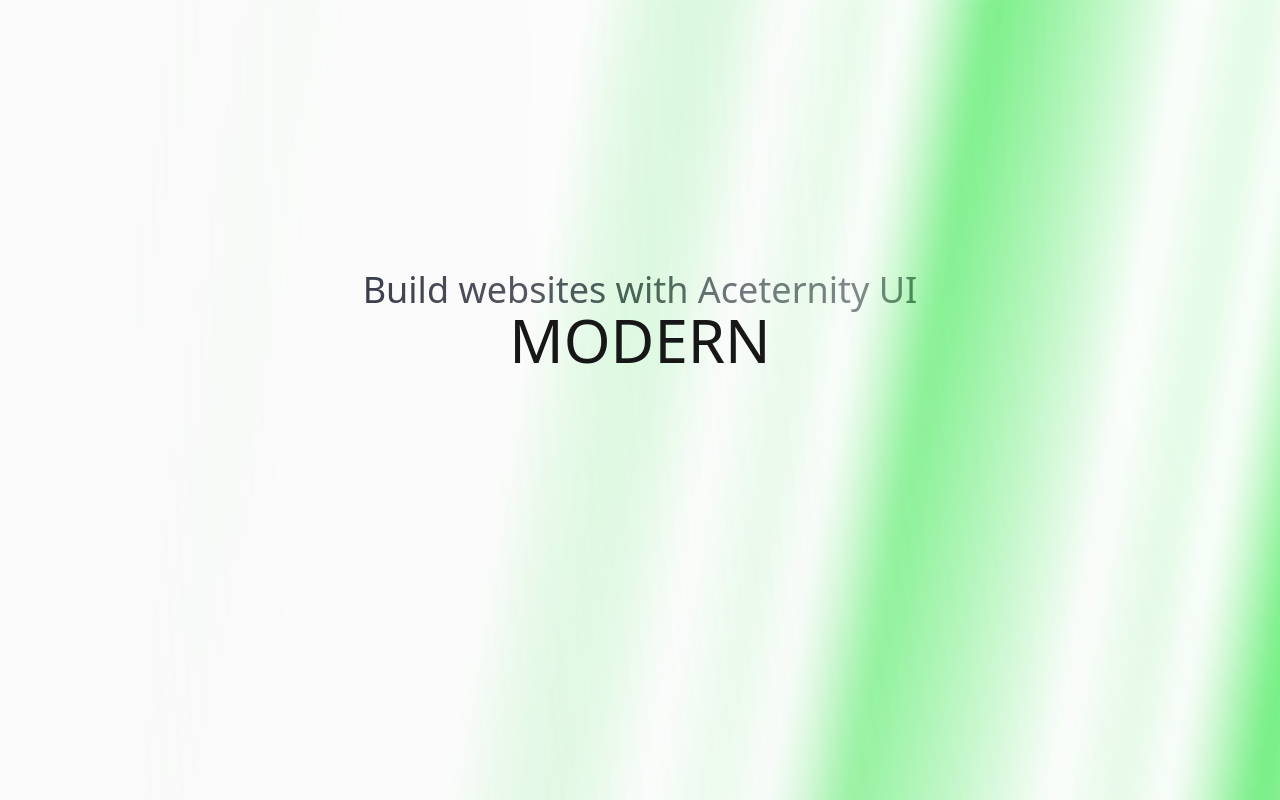
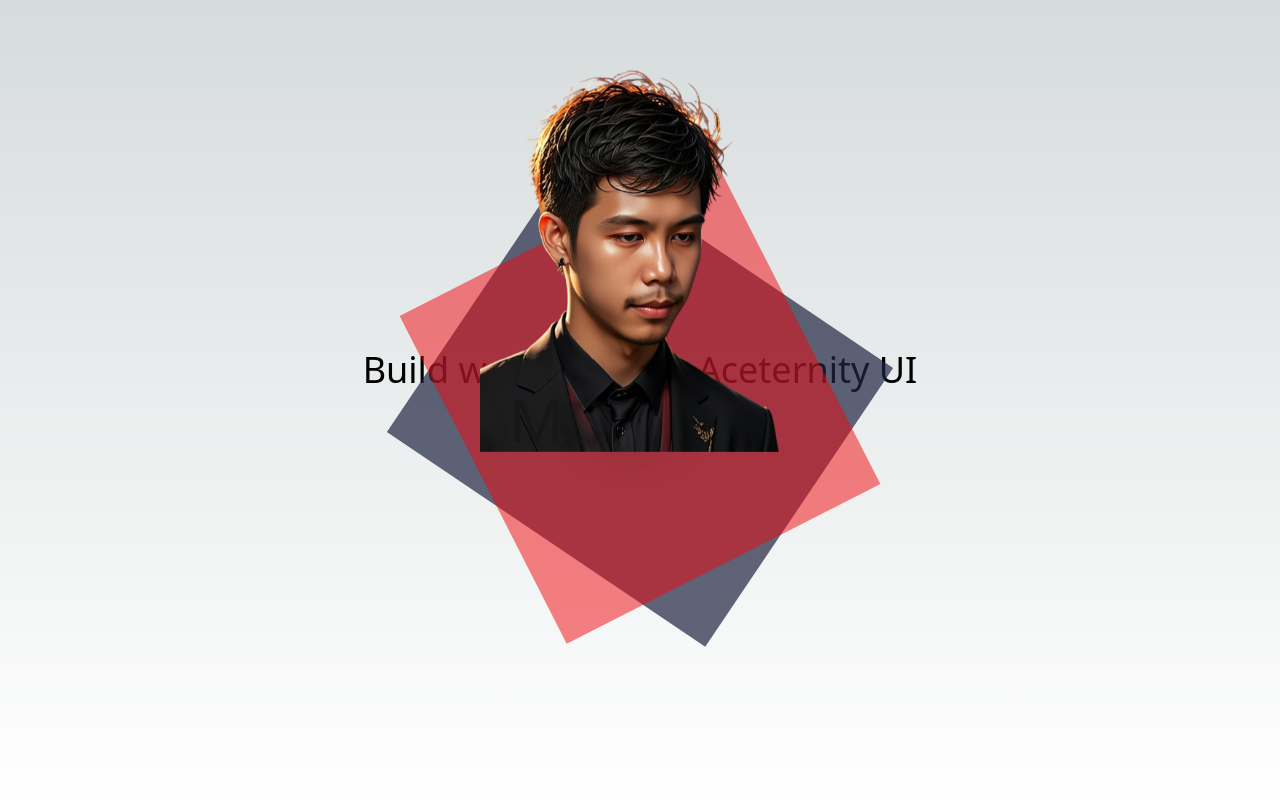
Before and after one commit to Bukangliwayway/haymeb-portfolio, a Next.js app: page / in a window 1280 px wide. Shown: the top 800 px of the page. Built offline with nearby package versions, Linux system fonts and the light colour scheme.

Commit message:
gudnayt malala amp

```diff
--- /dev/null
+++ b/components/Hero/Boxes.tsx
@@ -0,0 +1,42 @@
+import React from "react";
+import { motion } from "framer-motion";
+
+const Boxes = () => {
+  const rotate1 = Math.floor(Math.random() * 360);
+  const rotate2 = -rotate1 + Math.floor(Math.random() * 20 + 1);
+  return (
+    <>
+      <motion.div
+        className="bg-shade min-w-[24rem] min-h-[21rem] absolute top-45% left-45% "
+        initial={{ opacity: 0, x: -100, y: -100, scale: 0.8 }}
+        animate={{
+          opacity: 0.7,
+          x: [50, -50, 0],
+          y: [50, -50, 0],
+          rotate: rotate1,
+          scale: [1.2, 0.8, 1],
+        }}
+        transition={{ duration: 0.4, type: "spring", stiffness: 100 }}
+      />
+      <motion.div
+        className="bg-bright min-w-[22rem] min-h-[23rem] absolute top-69% left-69% "
+        initial={{ opacity: 0, x: 100, y: 100, scale: 0.8 }}
+        animate={{
+          opacity: 0.5,
+          x: [-50, 50, 0],
+          y: [-50, 50, 0],
+          rotate: rotate2,
+          scale: [1.2, 0.8, 1],
+        }}
+        transition={{
+          duration: 0.4,
+          delay: 0.2,
+          type: "spring",
+          stiffness: 100,
+        }}
+      />
+    </>
+  );
+};
+
+export default Boxes;
--- /dev/null
+++ b/components/ui/image-slider.tsx
@@ -0,0 +1,71 @@
+import { motion, AnimatePresence } from "framer-motion";
+import React, { useEffect, useState } from "react";
+
+export const ImagesSlider = ({
+  images,
+  className,
+  autoplay = true,
+}: {
+  images: string[];
+  className?: string;
+  autoplay?: boolean;
+}) => {
+  const [currentIndex, setCurrentIndex] = useState(0);
+
+  const handleNext = () => {
+    setCurrentIndex((prevIndex) =>
+      prevIndex + 1 === images.length ? 0 : prevIndex + 1
+    );
+  };
+
+  useEffect(() => {
+    // autoplay
+    let interval: any;
+    if (autoplay) {
+      interval = setInterval(() => {
+        handleNext();
+      }, 3000);
+    }
+
+    return () => {
+      clearInterval(interval);
+    };
+  }, [autoplay]);
+
+  const slideVariants = {
+    initial: {
+      opacity: 0,
+      transition: {
+        delay: 1.0, // delay before the image starts appearing
+      },
+    },
+    visible: {
+      opacity: 1,
+      transition: {
+        duration: 0.1,
+      },
+    },
+    exit: {
+      opacity: 0,
+      transition: {
+        duration: 0.1,
+      },
+    },
+  };
+
+  return (
+    <div className={className}>
+      <AnimatePresence>
+        <motion.img
+          key={currentIndex}
+          src={images[currentIndex]}
+          initial="initial"
+          animate="visible"
+          exit="exit"
+          variants={slideVariants}
+          className="absolute top-0 left-0"
+        />
+      </AnimatePresence>
+    </div>
+  );
+};
--- /dev/null
+++ b/pages/HeroSection.tsx
@@ -0,0 +1,29 @@
+import Boxes from "@/components/Hero/Boxes";
+import { FlipWords } from "@/components/ui/flip-words";
+import { ImagesSlider } from "@/components/ui/image-slider";
+import React from "react";
+
+const HeroSection = () => {
+  const words = ["better", "cute", "beautiful", "modern"];
+  const images = ["/sample1.png", "/sample2.png"];
+
+  return (
+    <div>
+      <div className="flex justify-center items-center relative h-[100vh]">
+        <ImagesSlider
+          images={["/sample1.png", "/sample2.png"]}
+          className="absolute z-10 top-10 w-80"
+        />
+        <Boxes />
+        {/* <ImagesSlider className="z-50" images={images}></ImagesSlider> */}
+        <div className="text-4xl mx-auto font-normal text-center ">
+          Build websites with Aceternity UI
+          <br />
+          <FlipWords words={words} className="capitalize text-6xl" />
+        </div>
+      </div>
+    </div>
+  );
+};
+
+export default HeroSection;
--- a/pages/index.tsx
+++ b/pages/index.tsx
@@ -3,23 +3,19 @@
 import { AuroraBackground } from "@/components/ui/aurora-background";
 import { motion } from "framer-motion";
 import { FlipWords } from "@/components/ui/flip-words";
+import HeroSection from "./HeroSection";
 
 const inter = Inter({ subsets: ["latin"] });
 
 export default function Home() {
-  const words = ["better", "cute", "beautiful", "modern"];
 
   return (
-    <AuroraBackground>
-      <div className="nani h-[500vh] overflow-hidden">
-        <div className="h-[40rem] flex justify-center items-center px-4">
-          <div className="text-4xl mx-auto font-normal text-center ">
-            Build websites with Aceternity UI
-            <br />
-            <FlipWords words={words} className="capitalize text-6xl" />
-          </div>
-        </div>
-      </div>
-    </AuroraBackground>
+    // <AuroraBackground>
+    <div className="overflow-hidden">
+      <section>
+        <HeroSection />
+      </section>
+    </div>
+    // </AuroraBackground>
   );
 }
--- a/styles/globals.css
+++ b/styles/globals.css
@@ -6,6 +6,13 @@
   --secondary-aurora: #d00000;
   --neutral-aurora: #0016ba;
   --main-aurora: #000000;
+
+  --main-dark: #0c0d12;
+  --main-shade: #212542;
+  --main-bright: #ef060a;
+  --main-muted: #9d1424;
+  --main-deep: #54293d;
+
   --foreground-rgb: 0, 0, 0;
   --background-start-rgb: 214, 219, 220;
   --background-end-rgb: 255, 255, 255;
--- a/tailwind.config.ts
+++ b/tailwind.config.ts
@@ -33,6 +33,13 @@
         "gradient-conic":
           "conic-gradient(from 180deg at 50% 50%, var(--tw-gradient-stops))",
       },
+      backgroundColor: {
+        dark: "var(--main-dark)",
+        shade: "var(--main-shade)",
+        muted: "var(--main-muted)",
+        bright: "var(--main-bright)",
+        deep: "var(--main-deep)",
+      },
     },
   },
   plugins: [addVariablesForColors],
```
Also changed, not shown: public/sample1.png (added), public/sample2.png (added).
